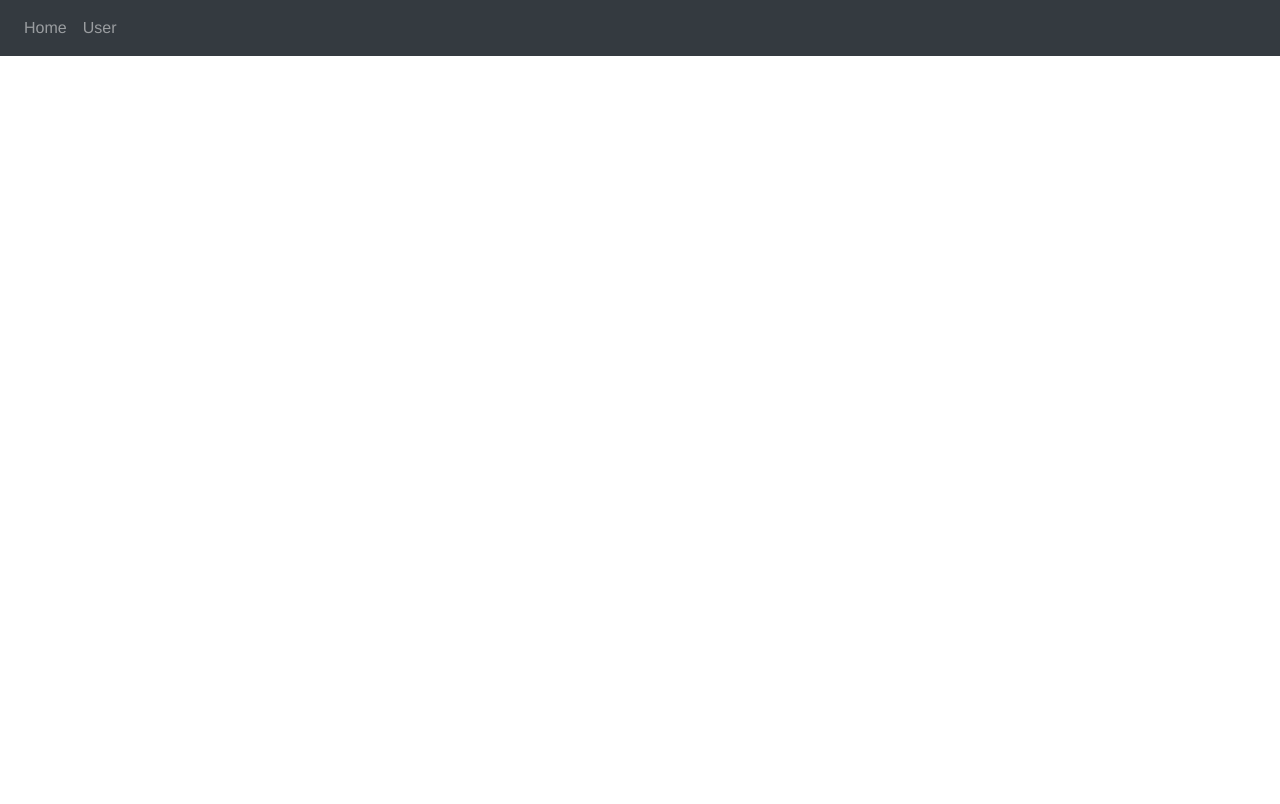
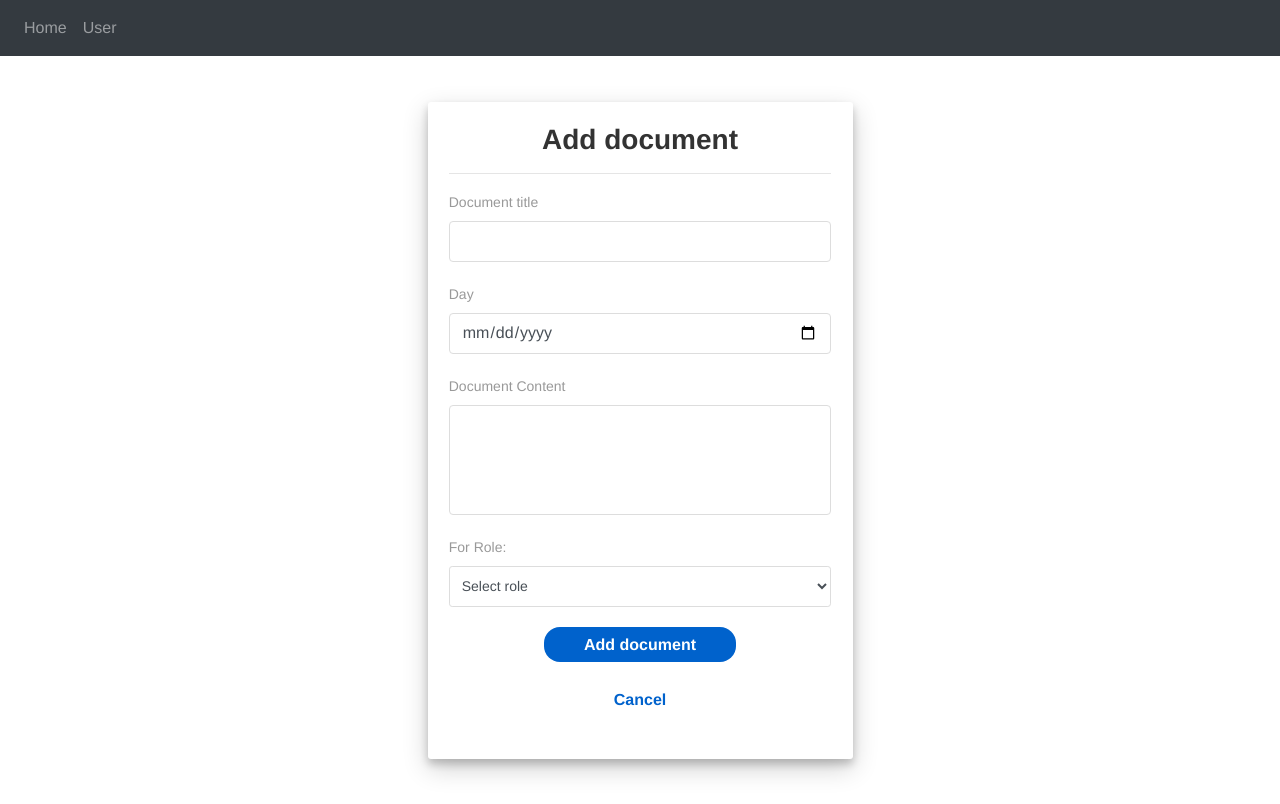
Before and after one commit to golovkinV/-SoftwareEngineering, a Vue app in the folder spa-client/: page /documents/add in a window 1280 px wide. Built offline with nearby package versions, Linux system fonts and the light colour scheme; what vue-flash-message would draw is missing.

Commit message:
add: adding document

```diff
--- /dev/null
+++ b/spa-client/src/components/AddDocument.vue
@@ -0,0 +1,125 @@
+<template>
+  <div class="signup-form">
+    <form @submit.prevent="addDocument">
+      <h3>Add document</h3>
+      <hr>
+      <div class="form-group">
+        <label>Document title</label>
+        <input v-model = "document.name" type="text" class="form-control" required="required">
+      </div>
+      <div class="form-group">
+        <label>Day</label>
+        <input v-model = "document.date" type="date" class="form-control" required="required">
+      </div>
+      <div class="form-group">
+        <label>Document Content</label>
+        <textarea  v-model="document.desc" class="form-control" rows="4" cols="50" required="required"></textarea>
+      </div>
+      <div class="form-group">
+        <label>For Role:</label>
+        <select class="form-control form-control-sm" v-model="document.role" required="required">
+          <option disabled value="">Select role</option>
+          <option value="5fc37fc7f2a8280450a4176d">Expert</option>
+          <option value="5fc37fd8f2a8280450a4176e">Competitor</option>
+        </select>
+      </div>
+      <div class="form-group" style="text-align: center">
+        <input type="submit" class="btn" value="Add document" />
+      </div>
+      <div class="form-group" style="text-align: center">
+        <button v-on:click="cancel"  class="ForgetPwd">Cancel</button>
+      </div>
+    </form>
+  </div>
+</template>
+
+<script>
+import DocumentService from "@/services/DocumentService";
+export default {
+  name: "AddDocument",
+  data() {
+    return {
+      document: {
+        name: "",
+        date: "",
+        desc: "",
+        role: ""
+      }
+    }
+  },
+  methods: {
+    addDocument() {
+      DocumentService
+          .add(this.document)
+          .then(res => {
+            console.log(res)
+            this.$router.back()
+          })
+          .catch(e => {
+            console.log(e)
+          })
+    },
+    cancel() {
+      this.$router.back()
+    }
+  }
+}
+</script>
+
+<style scoped>
+textarea {
+  resize: none;
+}
+.form-control {
+  min-height: 41px;
+  box-shadow: none;
+  border-color: #ddd;
+}
+.signup-form {
+  width: 425px;
+  margin: 0 auto;
+  padding: 30px 0;
+}
+.signup-form form {
+  color: #999;
+  border-radius: 3px;
+  margin-bottom: 15px;
+  background: #fff;
+  padding: 5%;
+  box-shadow: 0 5px 8px 0 rgba(0, 0, 0, 0.2), 0 9px 26px 0 rgba(0, 0, 0, 0.19);
+}
+.signup-form h3 {
+  color: #333;
+  font-weight: bold;
+  margin-top: 0;
+  text-align: center;
+}
+.signup-form .form-group {
+  margin-bottom: 20px;
+}
+.signup-form label {
+  font-weight: normal;
+  font-size: 14px;
+}
+.btn {
+  font-weight: 600;
+  color: #fff;
+  background-color: #0062cc;
+  padding: 1.5%;
+  width: 50%;
+  border-radius: 1rem;
+  border: none;
+  outline:none;
+  cursor: pointer;
+}
+.ForgetPwd{
+  width: 50%;
+  padding: 1.5%;
+  border: none;
+  cursor: pointer;
+  color: #0062cc;
+  font-weight: 600;
+  background-color: #ffffff;
+  outline:none;
+}
+</style>
--- a/spa-client/src/router/router.js
+++ b/spa-client/src/router/router.js
@@ -11,6 +11,7 @@ import Users from "@/components/Users";
 import Events from "@/components/Events";
 import AddEvent from "@/components/AddEvent";
 import EventDetail from "@/components/EventDetail";
+import AddDocument from "@/components/AddDocument";
 
 Vue.use(Router);
 
@@ -61,6 +62,10 @@ export default new Router({
         {
             path: "/events/:id",
             component: EventDetail
+        },
+        {
+            path: "/documents/add",
+            component: AddDocument
         }
     ]
 });
--- /dev/null
+++ b/spa-client/src/services/DocumentService.js
@@ -0,0 +1,26 @@
+import http from "../http-config.js";
+
+class DocumentService {
+
+    getAll() {
+        return http.get("/document/all");
+    }
+
+    update(id, data) {
+        return http.put(`/document/${id}`, data)
+    }
+
+    delete(id) {
+        return http.delete(`/document/${id}`)
+    }
+
+    get(id) {
+        return http.get(`/document/${id}`)
+    }
+
+    add(data) {
+        return http.post("/document/add", data);
+    }
+}
+
+export default new DocumentService();
```
